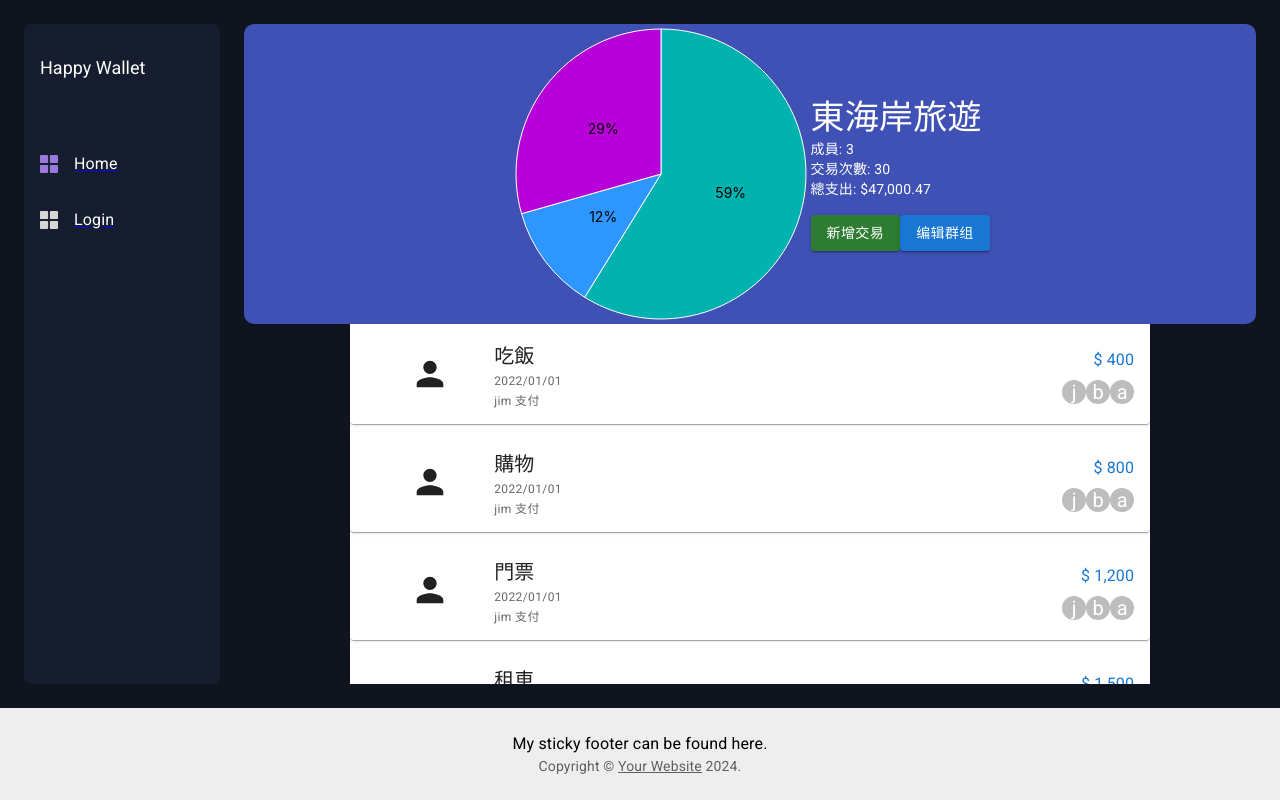
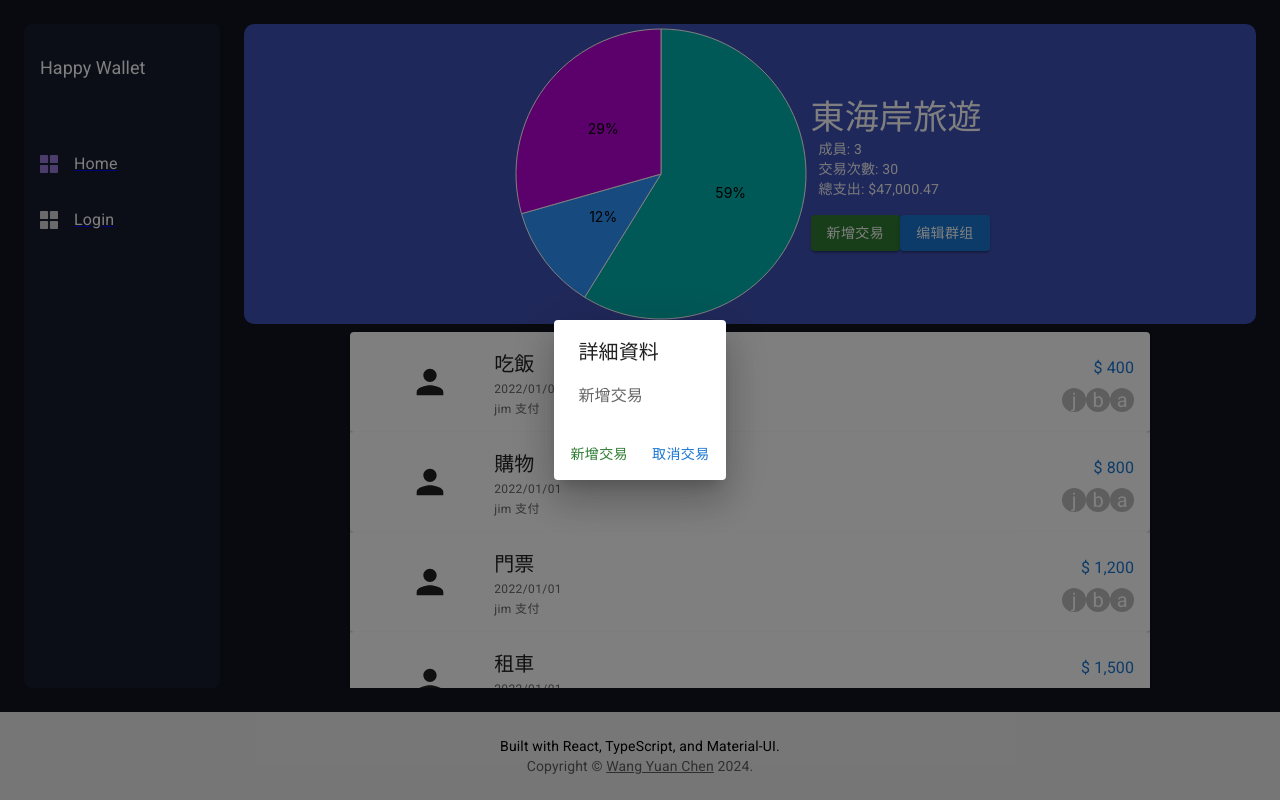
Before and after one commit to shccgxqp/happy_wallet, a React (Create React App) app in the folder frontend/: page /home in a window 1280 px wide. Both pictures are taken after a click on the button "新增交易". Built offline with nearby package versions, Linux system fonts and the light colour scheme.

Commit message:
優化 - Dialoh、Account 拆解成components

```diff
--- a/frontend/src/components/AccountCardList/index.tsx
+++ b/frontend/src/components/Account/AccountCardList.tsx
@@ -5,22 +5,17 @@ import {
   CardContent,
   Avatar,
   Typography,
-  Dialog,
-  DialogTitle,
-  DialogContent,
-  DialogContentText,
-  DialogActions,
-  Button,
   CardActionArea,
   Stack,
   Grid,
 } from "@mui/material";
 import PersonIcon from "@mui/icons-material/Person";
+import { CartDialog } from "../Dialog";
 
 import { AccountCardListProps, Expense } from "../../types/sharedTypes";
 import { formatNumber } from "../../utils/utils";
 
-const AccountCardList = ({ expenses }: AccountCardListProps) => {
+const AccountCardList: React.FC<AccountCardListProps> = ({ expenses }) => {
   const [open, setOpen] = useState(false);
   const [selectedData, setSelectedData] = useState<Expense>({
     Name: "",
@@ -37,15 +32,15 @@ const AccountCardList = ({ expenses }: AccountCardListProps) => {
     setOpen(true);
   };
 
-  const handleClose = () => {
-    setOpen(false);
-  };
-
   return (
     <Stack
-      direction={"column"}
-      spacing={1}
-      sx={{ width: { xs: "100%", md: 800 }, bgcolor: "white" }}
+      sx={{
+        direction: "column",
+        spacing: 1,
+        borderRadius: "10px",
+        width: { xs: "100%", md: 800 },
+        bgcolor: "white",
+      }}
     >
       {expenses.map((entry, index) => (
         <Card sx={{ height: 100 }}>
@@ -104,17 +99,7 @@ const AccountCardList = ({ expenses }: AccountCardListProps) => {
           </CardActionArea>
         </Card>
       ))}
-      <Dialog open={open} onClose={handleClose}>
-        <DialogTitle>詳細資料</DialogTitle>
-        <DialogContent>
-          <DialogContentText>{selectedData.Name}</DialogContentText>
-        </DialogContent>
-        <DialogActions>
-          <Button onClick={handleClose} color="primary">
-            關閉
-          </Button>
-        </DialogActions>
-      </Dialog>
+      <CartDialog open={open} setOpen={setOpen} data={selectedData} />
     </Stack>
   );
 };
--- /dev/null
+++ b/frontend/src/components/Account/AccountPieChart.tsx
@@ -0,0 +1,88 @@
+import React, { useState } from "react";
+import { Box, Typography, Button } from "@mui/material";
+import { DefaultizedPieValueType } from "@mui/x-charts";
+import { PieChart, pieArcLabelClasses } from "@mui/x-charts/PieChart"; // 请根据实际导入的圆饼图组件路径来替换这里的占位符
+import { AddDialog, EditDialog } from "../Dialog";
+
+import { formatNumber } from "../../utils/utils";
+
+type PieChartSectionProps = {
+  accountData: any;
+  pieData: Array<{ label: string; value: number }>;
+};
+
+const AccountPieChartSection: React.FC<PieChartSectionProps> = ({
+  accountData,
+  pieData,
+}) => {
+  const [openAddDialog, setOpenAddDialog] = useState(false);
+  const [openEditDialog, setOpenEditDialog] = useState(false);
+
+  const TOTAL = pieData.map((item) => item.value).reduce((a, b) => a + b, 0);
+  const getArcLabel = (params: DefaultizedPieValueType) => {
+    const percent = params.value / TOTAL;
+    return `${(percent * 100).toFixed(0)}%`;
+  };
+
+  const handleAddDialogOpen = () => {
+    setOpenAddDialog(true);
+  };
+  const handleEditDialogOpen = () => {
+    setOpenEditDialog(true);
+  };
+  return (
+    <>
+      <Box sx={{ height: { xs: 200, sm: 300 }, width: { xs: 200, sm: 300 } }}>
+        <PieChart
+          series={[
+            {
+              arcLabel: getArcLabel,
+              data: pieData,
+            },
+          ]}
+          sx={{
+            [`& .${pieArcLabelClasses.root}`]: {
+              fill: "black",
+              fontSize: 14,
+            },
+          }}
+          margin={{ right: 5 }}
+          slotProps={{
+            legend: { hidden: true },
+          }}
+        />
+      </Box>
+      <Box display={"flex"} flexDirection={"column"} alignItems={"start"}>
+        <Typography variant="h4" color="white">
+          {accountData.title}
+        </Typography>
+        <Typography variant="body2" color="#f5f5f5" ml={1}>
+          成員: {accountData.transactions.count}
+        </Typography>
+        <Typography variant="body2" color="#f5f5f5" ml={1}>
+          交易次數: {accountData.transactions.tradeCount}
+        </Typography>
+        <Typography variant="body2" color="#f5f5f5" ml={1}>
+          總支出: ${formatNumber(accountData.transactions.amount)}
+        </Typography>
+        <Box sx={{ marginTop: 2 }}>
+          <Button
+            variant="contained"
+            color="success"
+            onClick={handleAddDialogOpen}
+          >
+            新增交易
+          </Button>
+          <Button variant="contained" onClick={handleEditDialogOpen}>
+            编辑群组
+          </Button>
+        </Box>
+
+        <AddDialog open={openAddDialog} setOpen={setOpenAddDialog} />
+        <EditDialog open={openEditDialog} setOpen={setOpenEditDialog} />
+      </Box>
+    </>
+  );
+};
+
+export default AccountPieChartSection;
--- /dev/null
+++ b/frontend/src/components/Account/index.ts
@@ -0,0 +1,2 @@
+export { default as AccountCardList } from './AccountCardList';
+export { default as AccountPieChart } from './AccountPieChart';
--- /dev/null
+++ b/frontend/src/components/Dialog/AddDialog.tsx
@@ -0,0 +1,38 @@
+import {
+  Dialog,
+  DialogTitle,
+  DialogContent,
+  DialogContentText,
+  DialogActions,
+  Button,
+} from "@mui/material";
+import { AccountDialogProps } from "../../types/AccountDialogTypes";
+const AddDialog: React.FC<AccountDialogProps> = ({ open, setOpen }) => {
+  const handleClose = () => {
+    setOpen(false);
+  };
+
+  return (
+    <Dialog
+      open={open}
+      onClose={handleClose}
+      aria-labelledby="alert-dialog-title-add"
+      aria-describedby="alert-dialog-description-add"
+    >
+      <DialogTitle id="alert-dialog-title-add">詳細資料</DialogTitle>
+      <DialogContent id="alert-dialog-description-add">
+        <DialogContentText>新增交易</DialogContentText>
+      </DialogContent>
+      <DialogActions>
+        <Button onClick={handleClose} color="success" autoFocus>
+          新增交易
+        </Button>
+        <Button onClick={handleClose} color="primary">
+          取消交易
+        </Button>
+      </DialogActions>
+    </Dialog>
+  );
+};
+
+export default AddDialog;
--- /dev/null
+++ b/frontend/src/components/Dialog/CartDialog.tsx
@@ -0,0 +1,40 @@
+import {
+  Dialog,
+  DialogTitle,
+  DialogContent,
+  DialogContentText,
+  DialogActions,
+  Button,
+} from "@mui/material";
+import { AccountCartDialogProps } from "../../types/AccountDialogTypes";
+
+const CartDialog: React.FC<AccountCartDialogProps> = ({
+  open,
+  setOpen,
+  data,
+}) => {
+  const handleClose = () => {
+    setOpen(false);
+  };
+
+  return (
+    <Dialog
+      open={open}
+      onClose={handleClose}
+      aria-labelledby="alert-dialog-title-cart"
+      aria-describedby="alert-dialog-description-cart"
+    >
+      <DialogTitle id="alert-dialog-title-cart">詳細資料</DialogTitle>
+      <DialogContent id="alert-dialog-description-cart">
+        <DialogContentText>{data.Name}</DialogContentText>
+      </DialogContent>
+      <DialogActions>
+        <Button onClick={handleClose} color="primary">
+          關閉
+        </Button>
+      </DialogActions>
+    </Dialog>
+  );
+};
+
+export default CartDialog;
--- /dev/null
+++ b/frontend/src/components/Dialog/EditDialog.tsx
@@ -0,0 +1,35 @@
+import {
+  Dialog,
+  DialogTitle,
+  DialogContent,
+  DialogContentText,
+  DialogActions,
+  Button,
+} from "@mui/material";
+import { AccountDialogProps } from "../../types/AccountDialogTypes";
+const EditDialog: React.FC<AccountDialogProps> = ({ open, setOpen }) => {
+  const handleClose = () => {
+    setOpen(false);
+  };
+
+  return (
+    <Dialog
+      open={open}
+      onClose={handleClose}
+      aria-labelledby="alert-dialog-title-edit"
+      aria-describedby="alert-dialog-description-edit"
+    >
+      <DialogTitle id="alert-dialog-title-edit">詳細資料</DialogTitle>
+      <DialogContent id="alert-dialog-description-edit">
+        <DialogContentText>編輯群組</DialogContentText>
+      </DialogContent>
+      <DialogActions>
+        <Button onClick={handleClose} color="primary">
+          關閉
+        </Button>
+      </DialogActions>
+    </Dialog>
+  );
+};
+
+export default EditDialog;
--- /dev/null
+++ b/frontend/src/components/Dialog/index.ts
@@ -0,0 +1,3 @@
+export { default as AddDialog } from "./AddDialog";
+export { default as EditDialog } from "./EditDialog";
+export { default as CartDialog } from "./CartDialog";
--- a/frontend/src/components/StickyFooter/index.tsx
+++ b/frontend/src/components/StickyFooter/index.tsx
@@ -8,7 +8,7 @@ function Copyright() {
     <Typography variant="body2" color="text.secondary">
       {"Copyright © "}
       <Link color="inherit" href="https://mui.com/">
-        Your Website
+        Wang Yuan Chen
       </Link>{" "}
       {new Date().getFullYear()}
       {"."}
@@ -16,13 +16,13 @@ function Copyright() {
   );
 }
 
-export default function StickyFooter() {
+const StickyFooter = () => {
   return (
     <Box
       component="footer"
       sx={{
-        py: 3,
-        px: 2,
+        py: { xs: 1, sm: 3 },
+        px: { xs: 1, sm: 2 },
         backgroundColor: (theme) =>
           theme.palette.mode === "light"
             ? theme.palette.grey[200]
@@ -30,11 +30,14 @@ export default function StickyFooter() {
       }}
     >
       <Container maxWidth="sm">
-        <Typography variant="body1">
-          My sticky footer can be found here.
+        <Typography variant="body2">
+          {" "}
+          Built with React, TypeScript, and Material-UI.
         </Typography>
         <Copyright />
       </Container>
     </Box>
   );
-}
+};
+
+export default StickyFooter;
--- a/frontend/src/components/sidebar/index.tsx
+++ b/frontend/src/components/sidebar/index.tsx
@@ -1,9 +1,6 @@
 import { Link, useLocation } from "react-router-dom";
 import { Box, Typography } from "@mui/material";
 import homeIcon from "../../assets/icons/icon-nav-home.svg";
-// import movieIcon from "../../assets/icons/icon-nav-movies.svg";
-// import tvSeriesIcon from "../../assets/icons/icon-nav-tv-series.svg";
-// import bookmarkIcon from "../../assets/icons/icon-nav-bookmark.svg";
 
 const navLinks = [
   {
@@ -33,7 +30,7 @@ const navLinks = [
   // },
 ];
 
-const Sidebar = () => {
+const Sidebar: React.FC = () => {
   const { pathname } = useLocation();
 
   return (
--- a/frontend/src/pages/home/index.tsx
+++ b/frontend/src/pages/home/index.tsx
@@ -1,17 +1,7 @@
-import { Box, Typography, Button } from "@mui/material";
-import { DefaultizedPieValueType } from "@mui/x-charts";
-import { PieChart, pieArcLabelClasses } from "@mui/x-charts/PieChart";
-import AccountCardList from "../../components/AccountCardList";
-
+import { Box } from "@mui/material";
+import { AccountCardList, AccountPieChart } from "../../components/Account";
 import { accountData, pieData } from "../../assets/accountData";
-import { formatNumber } from "../../utils/utils";
 const home = () => {
-  const TOTAL = pieData.map((item) => item.value).reduce((a, b) => a + b, 0);
-  const getArcLabel = (params: DefaultizedPieValueType) => {
-    const percent = params.value / TOTAL;
-    return `${(percent * 100).toFixed(0)}%`;
-  };
-
   return (
     <>
       <Box
@@ -24,54 +14,18 @@ const home = () => {
           bgcolor: "#3F51B5",
           width: "auto",
           height: "auto",
+          mb: 1,
         }}
       >
-        <Box sx={{ height: { xs: 200, sm: 300 }, width: { xs: 200, sm: 300 } }}>
-          <PieChart
-            series={[
-              {
-                arcLabel: getArcLabel,
-                data: pieData,
-              },
-            ]}
-            sx={{
-              [`& .${pieArcLabelClasses.root}`]: {
-                fill: "black",
-                fontSize: 14,
-              },
-            }}
-            margin={{ right: 5 }}
-            slotProps={{
-              legend: { hidden: true },
-            }}
-          />
-        </Box>
-        <Box display={"flex"} flexDirection={"column"} alignItems={"start"}>
-          <Typography variant="h4" color="white">
-            {accountData.title}
-          </Typography>
-          <Typography variant="body2" color="white">
-            成員: {accountData.transactions.count}
-          </Typography>
-          <Typography variant="body2" color="white">
-            交易次數: {accountData.transactions.tradeCount}
-          </Typography>
-          <Typography variant="body2" color="white">
-            總支出: ${formatNumber(accountData.transactions.amount)}
-          </Typography>
-          <Box sx={{ marginTop: 2 }}>
-            <Button variant="contained" color="success">
-              新增交易
-            </Button>
-            <Button variant="contained">编辑群组</Button>
-          </Box>
-        </Box>
+        <AccountPieChart accountData={accountData} pieData={pieData} />
       </Box>
       <Box
-        display={"flex"}
-        flexDirection={"column"}
-        justifyItems={"center"}
-        alignItems={"center"}
+        sx={{
+          display: "flex",
+          flexDirection: "column",
+          justifyContent: "center",
+          alignItems: "center",
+        }}
       >
         <AccountCardList expenses={accountData.expenses} />
       </Box>
--- /dev/null
+++ b/frontend/src/types/AccountDialogTypes.ts
@@ -0,0 +1,10 @@
+export type AccountCartDialogProps = {
+  open: boolean;
+  setOpen: (value: boolean) => void;
+  data: any;
+};
+
+export type AccountDialogProps = {
+  open: boolean;
+  setOpen: (value: boolean) => void;
+};
```
